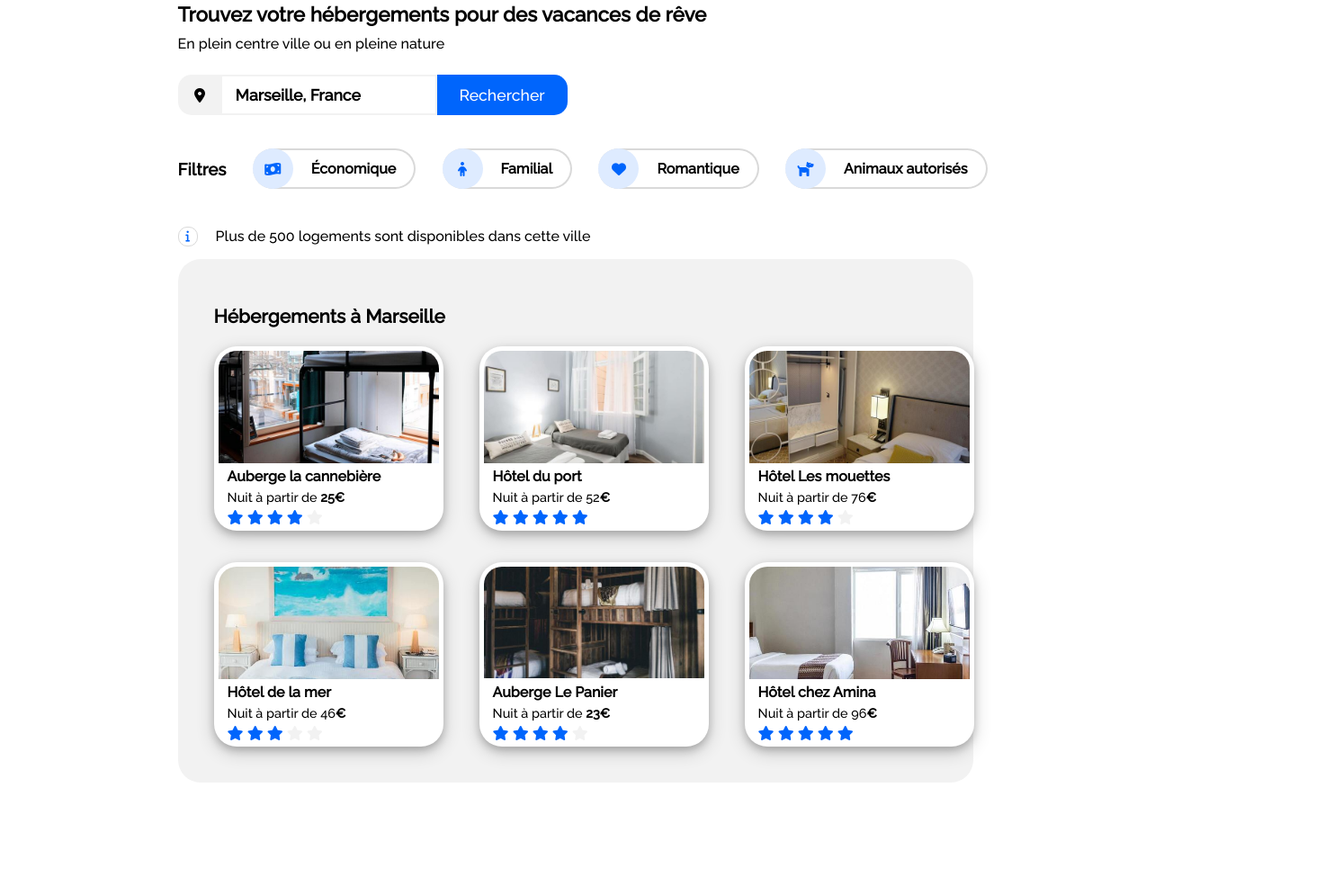
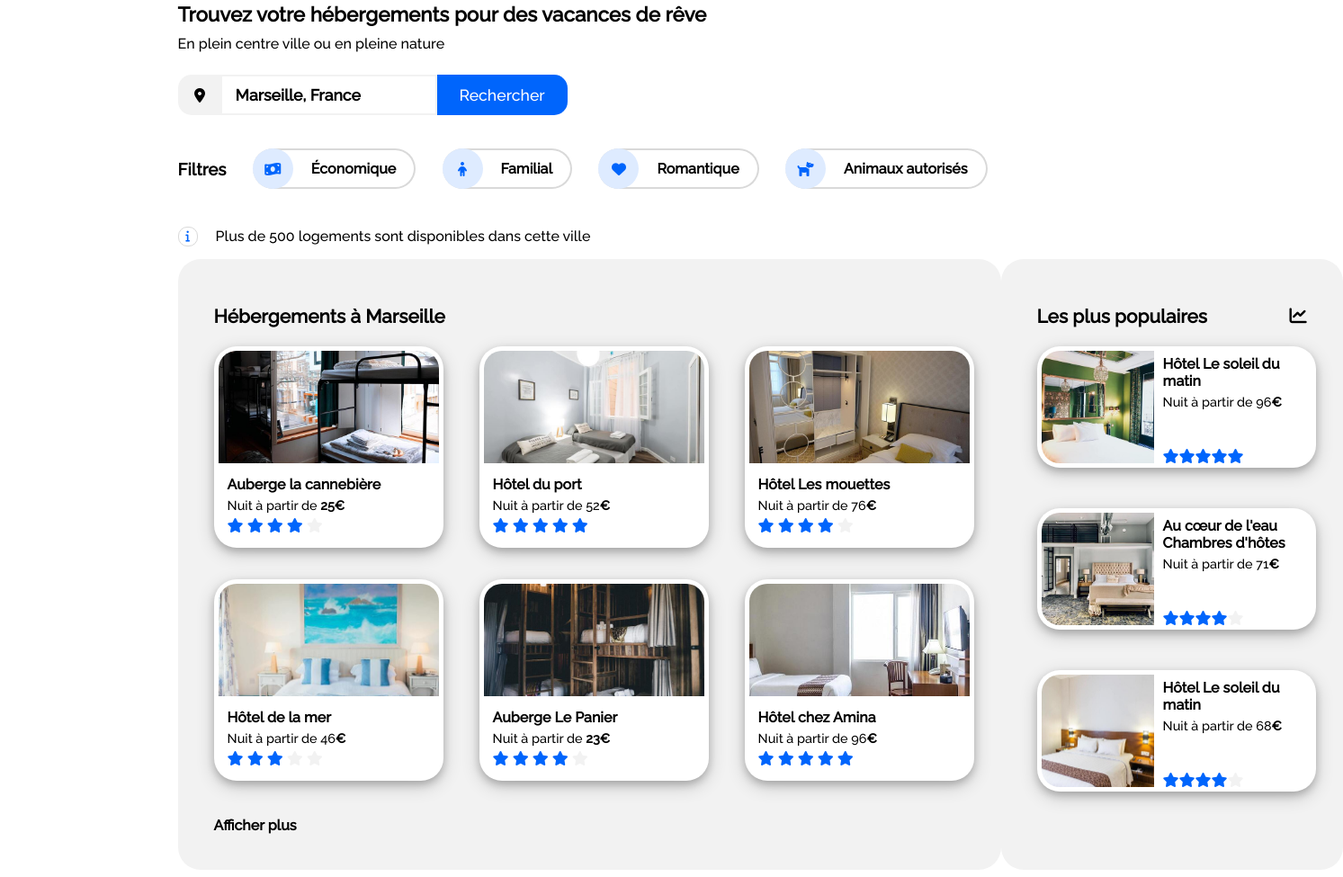
Before and after one commit to Citry-fr/TristanFaudaRole_2_23122020, a plain HTML site: page index.html in a window 1280 px wide. Shown: the part 111-1086 px from the top of the page at 90% size, 1493 px wide, since content can reach past the window. Before the commit the page ends 989 px from the top, so only its background shows below. Drawn offline with Linux system fonts and the light colour scheme.

Commit message:
Finishing aside and image modification
replacing overflow by object-fit

```diff
--- a/css/main_article_style.css
+++ b/css/main_article_style.css
@@ -1,9 +1,12 @@
+main #artasi {
+  justify-content: space-between;
+}
+
 article {
   background-color: #f2f2f2;
   padding: 40px;
   padding-top: 30px;
   border-radius: 25px;
-  width: auto;
 }
 
 article h3 {
@@ -24,38 +27,19 @@ article .card {
   box-shadow: 0 4px 8px 0 rgba(0, 0, 0, 0.2), 0 6px 20px 0 rgba(0, 0, 0, 0.19);
 }
 
-article .image {
-  overflow: hidden;
+article .image .cover {
+  width: 245px;
   height: 125px;
+  object-fit: cover;
   border-radius: 20px 20px 0 0;
-  margin-bottom: 0;
-}
-
-article #one img,
-article #two img,
-article #three img,
-article #five img {
-  width: 300px;
-  margin: -45px 0 0 -45px;
-}
-
-article #four img {
-  width: 300px;
-  margin: -90px 0 0 -55px;
-}
-
-article #six img {
-  width: 250px;
-  margin: -130px 0 0 0px;
 }
 
 article .desc {
-  margin-left: 10px;
-  margin-top: 0;
+  padding: 10px;
 }
 
 article .desc h4 {
-  margin-top: 5px;
+  margin-top: 0px;
   margin-bottom: 5px;
   font-weight: bold;
 }
@@ -79,3 +63,25 @@ article #cards {
   grid-template-columns: 245px 245px 245px;
   gap: 35px 50px;
 }
+
+article #more {
+  margin-bottom: 0px;
+  margin-top: 40px;
+}
+
+article #more a {
+  font-weight: bold;
+}
+
+article a {
+  text-decoration: none;
+  color: black;
+}
+
+article .card:hover {
+  border: 2px solid #0065fc;
+}
+
+article #more a:hover {
+  color: #0065fc;
+}
--- /dev/null
+++ b/css/main_aside_style.css
@@ -0,0 +1,70 @@
+aside {
+  background-color: #f2f2f2;
+  padding: 40px;
+  padding-top: 30px;
+  border-radius: 25px;
+  width: 300px;
+}
+
+main aside #title {
+  align-items: center;
+  justify-content: space-between;
+}
+
+main aside #title h3 {
+  font-weight: bold;
+  font-size: 1.3em;
+}
+
+main aside #title i {
+  font-size: 1.2em;
+}
+
+aside .card {
+  background-color: white;
+  width: 300px;
+  height: 125px;
+  /* border: 1px red solid; */
+  padding: 5px;
+  border-radius: 25px;
+  box-shadow: 0 4px 8px 0 rgba(0, 0, 0, 0.2), 0 6px 20px 0 rgba(0, 0, 0, 0.19);
+}
+
+aside .image .cover {
+  object-fit: cover;
+  width: 125px;
+  height: 125px;
+  border-radius: 20px 0 0 20px;
+}
+
+aside .desc {
+  padding-left: 10px;
+  flex-direction: column;
+  justify-content: space-between;
+}
+
+aside .desc p {
+  font-size: 0.9em;
+  margin-top: 0px;
+  margin-bottom: 0px;
+}
+
+aside .desc h4 {
+  margin-top: 5px;
+  margin-bottom: 5px;
+  font-weight: bold;
+}
+
+aside .desc .on {
+  color: #0065fc;
+}
+
+aside .desc .off {
+  color: #f2f2f2;
+}
+
+aside #popCards {
+  display: grid;
+  grid-template-columns: 300px;
+  gap: 45px;
+}
--- a/index.html
+++ b/index.html
@@ -2,6 +2,10 @@
 <html lang="fr">
     <head>
         <meta charset="UTF-8">
+        <meta
+            name="viewport"
+            content="width=device-width, initial-scale=1, shrink-to-fit=no"
+        />
         <script src="https://kit.fontawesome.com/8bebfe2d5a.js" crossorigin="anonymous"></script>
         <link rel="preconnect" href="https://fonts.gstatic.com">
         <link href="https://fonts.googleapis.com/css2?family=Raleway:wght@500&display=swap" rel="stylesheet">
@@ -9,6 +13,7 @@
         <link rel="stylesheet" href="css/header_style.css">
         <link rel="stylesheet" href="css/main_header_style.css">
         <link rel="stylesheet" href="css/main_article_style.css">
+        <link rel="stylesheet" href="css/main_aside_style.css">
         <title>Document</title>
     </head>
     <body>
@@ -17,8 +22,8 @@
                 <img src="images/logo/Reservia@3x.png" alt="Logo Reservia" class="d-flex" />
                 <nav>
                     <ul class="d-flex">
-                        <div><li class="d-flex"><a href="#">Hébergements</a></li></div>
-                        <div><li class="d-flex"><a href="#">Activités</a></li></div>
+                        <div><li class="d-flex"><a href="index.html#accom">Hébergements</a></li></div>
+                        <div><li class="d-flex"><a href="index.html#activity">Activités</a></li></div>
                         <div><li class="d-flex"><a href="#" id="sign">S'inscrire</a></li></div>
                     </ul>
                 </nav>
@@ -59,12 +64,14 @@
                     </div>
                 </header>
 
+                <div class="d-flex" id="artasi">
                     <article>
-                    <h3>Hébergements à Marseille</h3>
+                        <h3 id="accom">Hébergements à Marseille</h3>
                         <div id="cards">
+                            <a href="#" target="_blank">
                                 <div id="one" class="card">
                                     <div class="image">
-                                <img src="images/hebergements/4_small/marcus-loke-WQJvWU_HZFo-unsplash.jpg" alt="Auberge la cannebière">
+                                        <img src="images/hebergements/4_small/marcus-loke-WQJvWU_HZFo-unsplash.jpg" alt="Auberge la cannebière" class="cover">
                                     </div>
                                     <div class="desc">
                                         <h4>Auberge la cannebière</h4>
@@ -78,9 +85,11 @@
                                         </div>
                                     </div>
                                 </div>
+                            </a>
+                            <a href="#" target="_blank">
                                 <div id="two" class="card">
                                     <div class="image">
-                                <img src="images/hebergements/4_small/fred-kleber-gTbaxaVLvsg-unsplash.jpg" alt="Hôtel du port">
+                                        <img src="images/hebergements/4_small/fred-kleber-gTbaxaVLvsg-unsplash.jpg" alt="Hôtel du port" class="cover">
                                     </div>
                                     <div class="desc">
                                         <h4>Hôtel du port</h4>
@@ -94,9 +103,11 @@
                                         </div>
                                     </div>
                                 </div>
+                            </a>
+                            <a href="#" target="_blank">
                                 <div id="three" class="card">
                                     <div class="image">
-                                <img src="images/hebergements/4_small/reisetopia-B8WIgxA_PFU-unsplash.jpg" alt="Hôtel Les mouettes">
+                                        <img src="images/hebergements/4_small/reisetopia-B8WIgxA_PFU-unsplash.jpg" alt="Hôtel Les mouettes" class="cover">
                                     </div>
                                     <div class="desc">
                                         <h4>Hôtel Les mouettes</h4>
@@ -110,9 +121,11 @@
                                         </div>
                                     </div>
                                 </div>
+                            </a>
+                            <a href="#" target="_blank">
                                 <div id="four" class="card">
                                     <div class="image">
-                                <img src="images/hebergements/4_small/annie-spratt-Eg1qcIitAuA-unsplash.jpg" alt="Hôtel de la mer">
+                                        <img src="images/hebergements/4_small/annie-spratt-Eg1qcIitAuA-unsplash.jpg" alt="Hôtel de la mer" class="cover">
                                     </div>
                                     <div class="desc">
                                         <h4>Hôtel de la mer</h4>
@@ -126,9 +139,11 @@
                                         </div>
                                     </div>
                                 </div>
+                            </a>
+                            <a href="#" target="_blank">
                                 <div id="five" class="card">
                                     <div class="image">
-                                <img src="images/hebergements/4_small/nicate-lee-kT-ZyaiwBe0-unsplash.jpg" alt="Auberge Le Panier">
+                                        <img src="images/hebergements/4_small/nicate-lee-kT-ZyaiwBe0-unsplash.jpg" alt="Auberge Le Panier" class="cover">
                                     </div>
                                     <div class="desc">
                                         <h4>Auberge Le Panier</h4>
@@ -142,9 +157,11 @@
                                         </div>
                                     </div>
                                 </div>
+                            </a>
+                            <a href="#" target="_blank">
                                 <div id="six" class="card">
                                     <div class="image">
-                                <img src="images/hebergements/4_small/febrian-zakaria-M6S1WvfW68A-unsplash.jpg" alt="Hôtel chez Amina">
+                                        <img src="images/hebergements/4_small/febrian-zakaria-M6S1WvfW68A-unsplash.jpg" alt="Hôtel chez Amina" class="cover">
                                     </div>
                                     <div class="desc">
                                         <h4>Hôtel chez Amina</h4>
@@ -158,8 +175,76 @@
                                         </div>
                                     </div>
                                 </div>
+                            </a>
                         </div>
+
+                        <p id="more"><a href="#">Afficher plus</a></p>
+
                     </article>
+                    <aside>
+                        <div class="d-flex" id="title">
+                            <h3>Les plus populaires</h3>
+                            <i class="fas fa-chart-line"></i>
+                        </div>
+                        <div id="popCards">
+                            <div class="card d-flex">
+                                <div class="image">
+                                    <img src="images/hebergements/4_small/emile-guillemot-Bj_rcSC5XfE-unsplash.jpg" alt="Hôtel Le soleil du matin" class="cover">
+                                </div>
+                                <div class="desc d-flex">
+                                    <div>
+                                        <h4>Hôtel Le soleil du matin</h4>
+                                        <p>Nuit à partir de 96<span class="price">€</span></p>
+                                    </div>
+                                    <div class="stars d-flex">
+                                        <i class="fas fa-star on"></i>
+                                        <i class="fas fa-star on"></i>
+                                        <i class="fas fa-star on"></i>
+                                        <i class="fas fa-star on"></i>
+                                        <i class="fas fa-star on"></i>
+                                    </div>
+                                </div>
+                            </div>
+                            <div class="card d-flex">
+                                <div class="image">
+                                    <img src="images/hebergements/4_small/aw-creative-VGs8z60yT2c-unsplash.jpg" alt="Au cœur de l'eau Chambres d'hôtes" class="cover">
+                                </div>
+                                <div class="desc d-flex">
+                                    <div>
+                                        <h4>Au cœur de l'eau Chambres d'hôtes</h4>
+                                        <p>Nuit à partir de 71<span class="price">€</span></p>
+                                    </div>
+
+                                    <div class="stars d-flex">
+                                        <i class="fas fa-star on"></i>
+                                        <i class="fas fa-star on"></i>
+                                        <i class="fas fa-star on"></i>
+                                        <i class="fas fa-star on"></i>
+                                        <i class="fas fa-star off"></i>
+                                    </div>
+                                </div>
+                            </div>
+                            <div class="card d-flex">
+                                <div class="image">
+                                    <img src="images/hebergements/4_small/febrian-zakaria-sjvU0THccQA-unsplash.jpg" alt="Hôtel Tout bleu et Blanc" class="cover">
+                                </div>
+                                <div class="desc d-flex">
+                                    <div>
+                                        <h4>Hôtel Le soleil du matin</h4>
+                                        <p>Nuit à partir de 68<span class="price">€</span></p>
+                                    </div>
+                                    <div class="stars d-flex">
+                                        <i class="fas fa-star on"></i>
+                                        <i class="fas fa-star on"></i>
+                                        <i class="fas fa-star on"></i>
+                                        <i class="fas fa-star on"></i>
+                                        <i class="fas fa-star off"></i>
+                                    </div>
+                                </div>
+                            </div>
+                        </div>
+                    </aside>
+                </div>
             </main>
         </div>
     </body>
```
Lines whose indentation alone changed are shown as unchanged.
